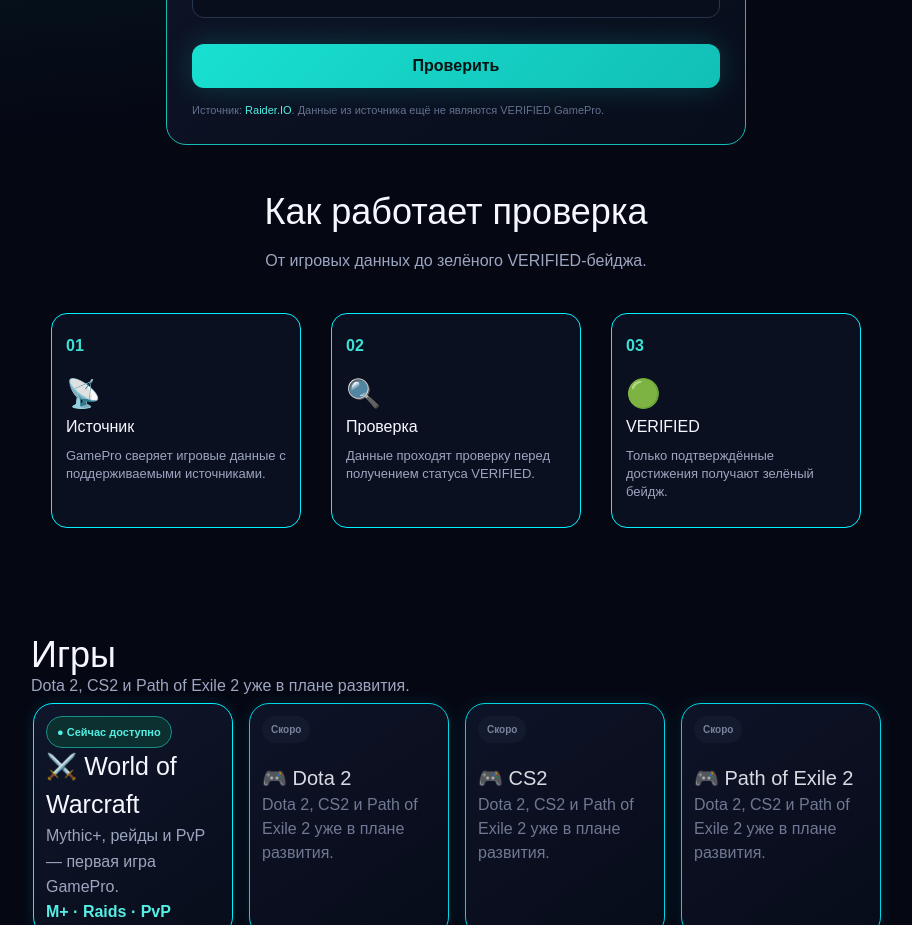
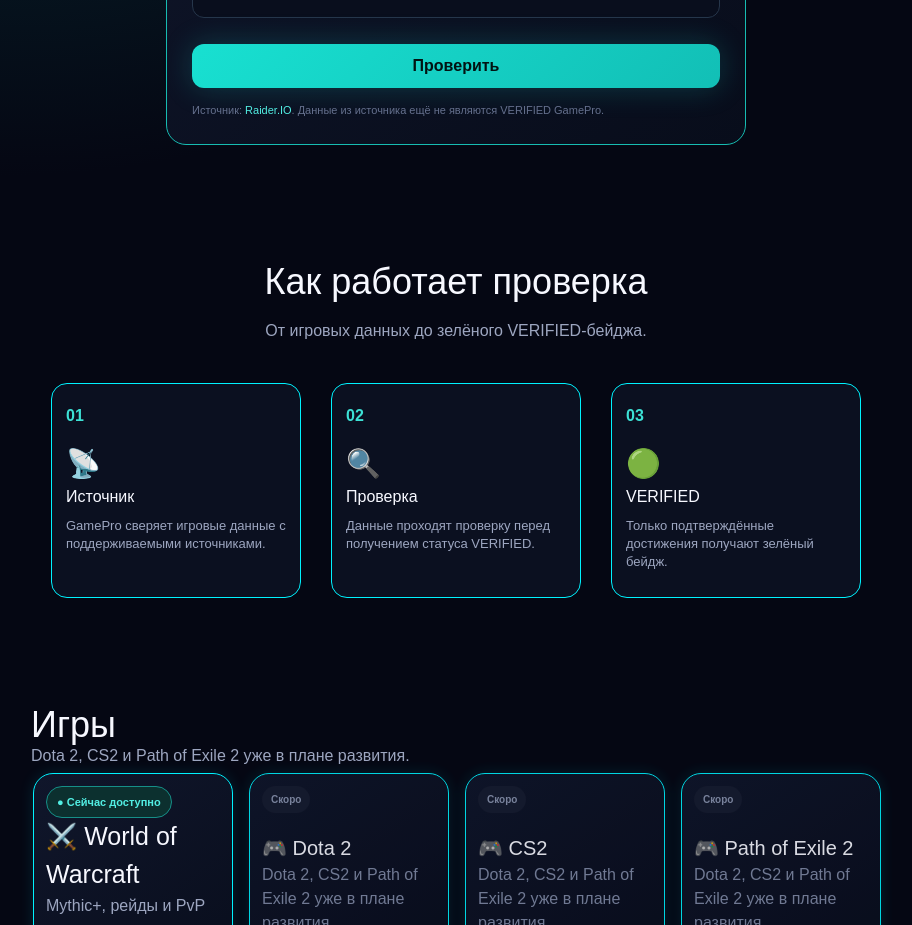
Before and after one commit to vesttrading/gamepro-market, a Next.js app: page / in a window 1280 px wide. Shown: the part 2460-3385 px from the top of the page, without its empty margins (184-1096 px from the left). Built offline with nearby package versions, Linux system fonts and the light colour scheme; no server answers.

Commit message:
Adjust margin-top for #how section in globals.css

```diff
--- a/app/globals.css
+++ b/app/globals.css
@@ -261,7 +261,7 @@ div[style*="justifyContent: \"space-between\""] {
 #how {
     width: 100% !important;
     max-width: 850px !important;
-    margin-top: -20px !important;
+    margin-top: 50px !important;
     padding: 60px 20px !important;
     box-sizing: border-box !important;
 }
```
